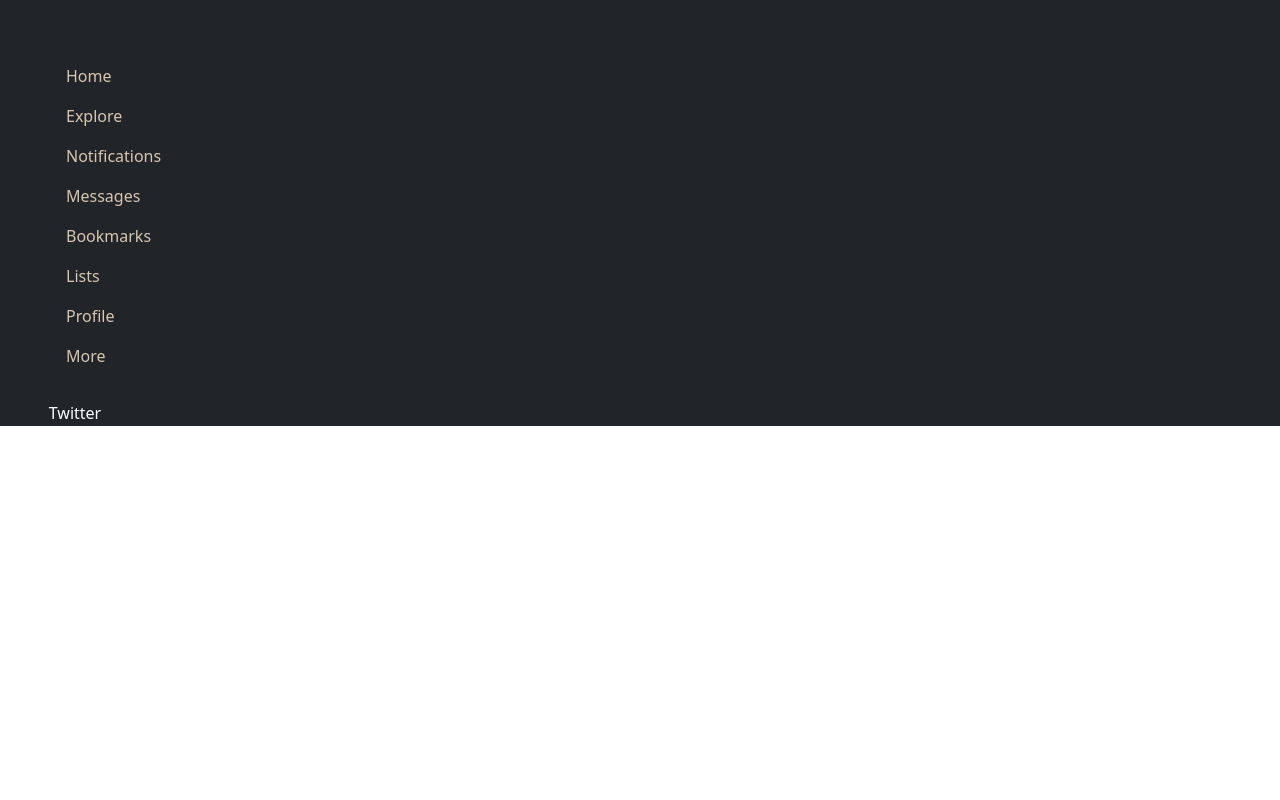
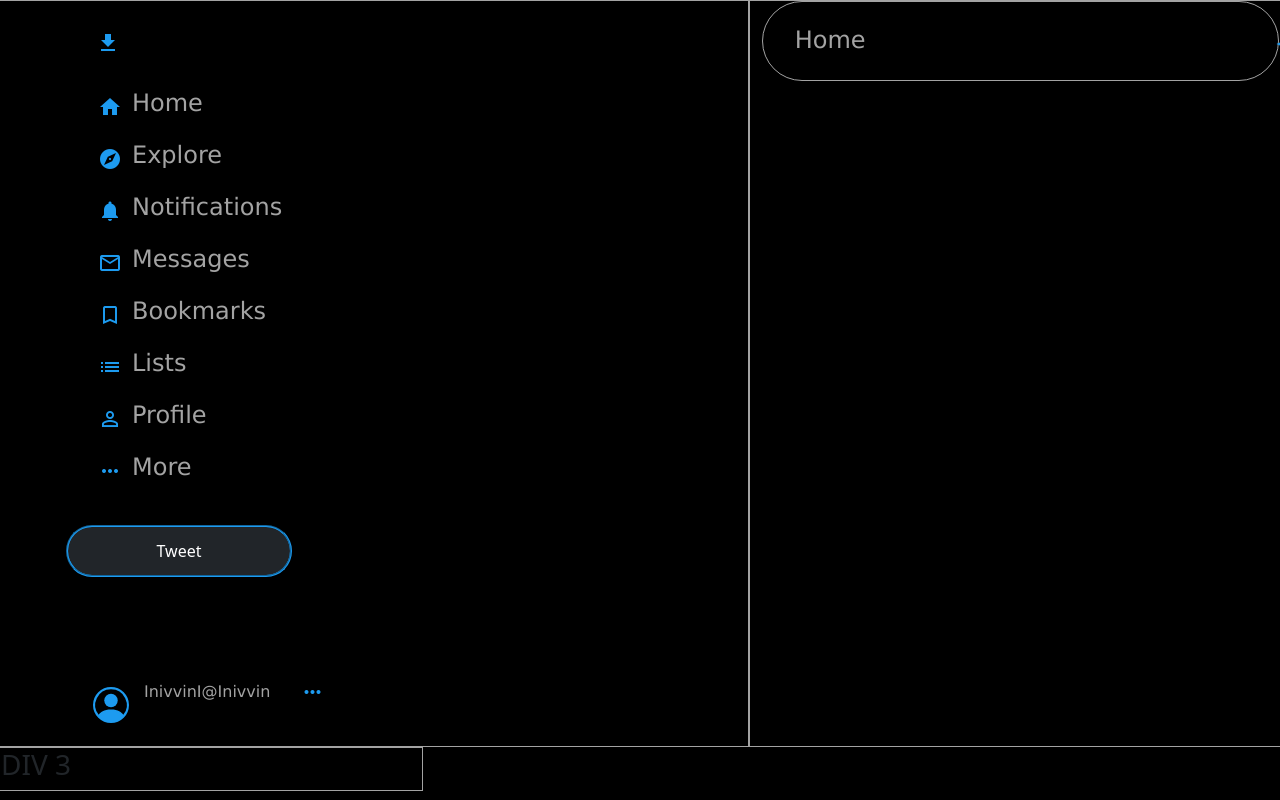
Before and after one commit to Vinicius-E/Twitter_Bootstrap, a plain HTML site: page index.html in a window 1280 px wide. Drawn offline with nearby package versions, Linux system fonts and the light colour scheme.

Commit message:
Menu 2.0

```diff
--- a/index.html
+++ b/index.html
@@ -13,51 +13,74 @@
 </head>
 
 <body>
-    <div class="divPrincipal row">
-        <div class="div1 bg-dark col">
+    <div class="principal row">
+        <div class="div1 col">
+            <span class="material-icons iconTwitter"> get_app </span>
             <ul class="listMenu align-items-center">
                 <li>
-                    <span class="material-icons iconTwitter"> beach_access </span>
+                    <span class="material-icons"> home </span>
+                    <p class="pList"> Home </p>
                 </li>
                 <li>
-                    <span class="material-icons"> beach_access </span>
-                    <p> Home </p>
+                    <span class="material-icons"> explore </span>
+                    <p class="pList"> Explore </p>
                 </li>
                 <li>
-                    <span class="material-icons"> beach_access </span>
-                    <p> Explore </p>
+                    <span class="material-icons"> notifications </span>
+                    <p class="pList"> Notifications </p>
                 </li>
                 <li>
-                    <span class="material-icons"> beach_access </span>
-                    <p> Notifications </p>
+                    <span class="material-icons"> mail_outline </span>
+                    <p class="pList"> Messages </p>
                 </li>
                 <li>
-                    <span class="material-icons"> beach_access </span>
-                    <p> Messages </p>
+                    <span class="material-icons"> bookmark_border </span>
+                    <p class="pList"> Bookmarks </p>
                 </li>
                 <li>
-                    <span class="material-icons"> beach_access </span>
-                    <p> Bookmarks </p>
+                    <span class="material-icons"> list </span>
+                    <p class="pList"> Lists </p>
                 </li>
                 <li>
-                    <span class="material-icons"> beach_access </span>
-                    <p> Lists </p>
+                    <span class="material-icons"> perm_identity </span>
+                    <p class="pList"> Profile </p>
                 </li>
                 <li>
-                    <span class="material-icons"> beach_access </span>
-                    <p> Profile </p>
-                </li>
-                <li>
-                    <span class="material-icons"> beach_access </span>
-                    <p> More </p>
+                    <span class="material-icons"> more_horiz </span>
+                    <p class="pList"> More </p>
                 </li>
             </ul>
-            <button class="text-white bg-dark btnTwitter"> Twitter </button>
+            <button class="text-white bg-dark btnTwitter"> Tweet </button>
+            <div class="profileDiv">
+                <ul class="listMenuProfile align-items-center">
+                    <li>
+                        <button type="button" class="btn btnProfile">
+                            <svg xmlns="http://www.w3.org/2000/svg" width="40" height="36px" fill="currentColor"
+                                class="bi bi-person-circle btnProfile material-icons" viewBox="0 0 16 16">
+                                <path d="M11 6a3 3 0 1 1-6 0 3 3 0 0 1 6 0z" />
+                                <path fill-rule="evenodd"
+                                    d="M0 8a8 8 0 1 1 16 0A8 8 0 0 1 0 8zm8-7a7 7 0 0 0-5.468 11.37C3.242 11.226 4.805 10 8 10s4.757 1.225 5.468 2.37A7 7 0 0 0 8 1z" />
+                            </svg>
+                        </button>
+                        <p class="pUser"> InivvinI </p> </br>
+                        <p class="pUser"> @Inivvin </p>
+                        <span class="material-icons iconProfile"> more_horiz </span>
+                    </li>
+                </ul>
+            </div>
+
         </div>
-        <div class="div1 bg-dark col-6">
-            <h2> DIV 2 </h2>
+        <div class="div1  col-5">
+            <div class="headerDiv02">
+                <ul class="listMenuDiv02">
+                    <li>
+                        <p class="pList pHome"> Home </p>
+                        <span class="material-icons starsAwesome"> auto_awesome </span>
+                    </li>
+                </ul>
+            </div>
         </div>
-        <div class="div1 bg-dark col-3">
+        <div class="div1 col-4">
             <h3> DIV 3 </h3>
         </div>
     </div>
--- a/style.css
+++ b/style.css
@@ -1,31 +1,124 @@
 :root {
-    --color1: #D9C6B0;
+    --color1: #A3A3A3;
+    --color2: #1D9BF0;
+    --color3: #000000;
+    --color4: #121212;
 }
 
-p{
+body{
+    background-color: var(--color3);
+}
+
+.pList{
     color: var(--color1);
+    font-family: Verdana, Geneva, Tahoma, 'Franklin Gothic Medium', 'Arial Narrow', Arial, sans-serif;
+    font-size: 24px;
+}
+
+.pUser{
+    color: var(--color1);
+    font-family: Verdana, Geneva, Tahoma, 'Franklin Gothic Medium', 'Arial Narrow', Arial, sans-serif;
+    height: 18px;
 }
 
 .listMenu {
     list-style-type: none;
 }
 
+.listMenu :hover{
+    background-color: var(--color4);
+}
+
 .listMenu li {
+    display: flex;
+    border-radius: 50px;
+}
+
+.listMenu span {
+    height: 36px;
+    margin-top: 10px;
+    margin-left: 65px;
+    margin-right: 10px;
+ }
+
+
+.listMenuProfile{
+    list-style-type: none;
+}
+
+.listMenuProfile :hover{
+    background-color: var(--color4);
+    border-radius: 50px;
+}
+
+.listMenuProfile li {
     display: flex;
 }
 
-.listMenu span {
-    margin-left: 10px;
+.principalDiv{
+   width: 256px;
+}
+
+.div1{
+    border: var(--color1);
+    border-style: solid;
+    border-width: 1px;
 }
 
 .btnTwitter {
-    width: 150px;
+    width: 226px;
+    height: 52px;
+    border-radius: 40px;
+    border-color: var(--color2);
+    border-style: groove;
+    margin-left: 65px;
+    margin-top: 8px;
 }
 
+
 .iconTwitter {
-    padding: 20px 0px 20px 0px;
+    padding: 30px 0px 30px 95px;
 }
 
-button {
-    border: none;
+
+.iconProfile{
+    margin-left: 30px;
 }
+
+.material-icons{
+    color:  var(--color2);
+}
+
+.accDiv{
+    margin-top: 103px;
+    margin-left: 65px;
+}
+
+.profileDiv{
+    margin-top: 103px;
+    margin-left: 45px;
+
+}
+
+.listMenuDiv02 li{
+    margin-top: 15px;
+    display: flex;
+    border-radius: 50px;
+}
+
+.starsAwesome{
+    margin-top: 15px;
+    margin-left: 410px;
+}
+
+.pHome{
+    margin-top: 5px;
+}
+
+.headerDiv02{
+    border: var(--color1);
+    border-style: solid;
+    border-radius: 40px;
+    border-width: 1px;
+    height: 80px;
+}
```
Also changed, not shown: Images/Bird.png (added).
